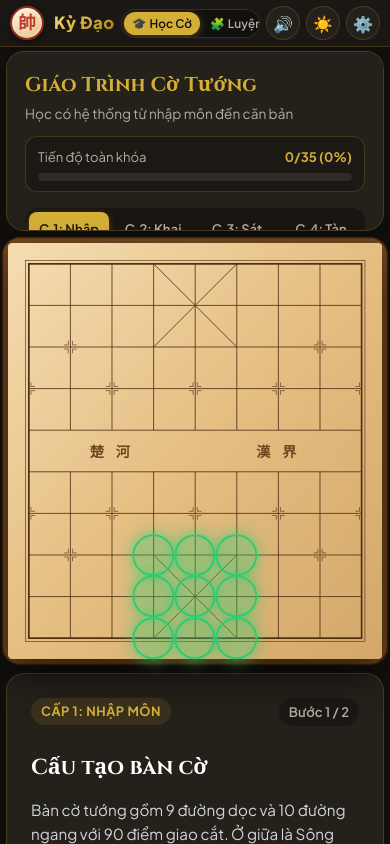
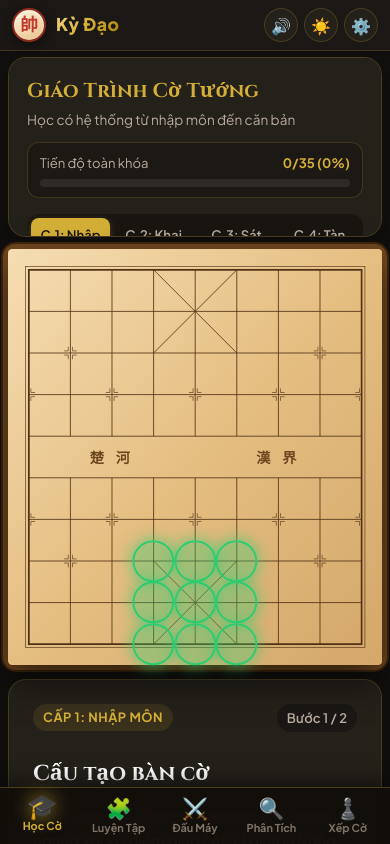
Before and after one commit to thachphamsqtt-spec/cotuong, a React (Vite) app: page / in a window 390 px wide. Built offline with nearby package versions, Linux system fonts and the light colour scheme.

Commit message:
feat(mobile): Comprehensive Mobile UX Optimization with Native Bottom Navigation Bar and Touch Improvements

```diff
--- a/src/App.tsx
+++ b/src/App.tsx
@@ -165,6 +165,55 @@ export default function App() {
         )}
       </main>
 
+      {/* Mobile Bottom Navigation Bar */}
+      <nav className="mobile-bottom-nav" role="tablist" aria-label="Điều hướng di động">
+        <button
+          className={`mobile-tab-btn ${activeTab === 'learn' ? 'active' : ''}`}
+          onClick={() => setActiveTab('learn')}
+          role="tab"
+          aria-selected={activeTab === 'learn'}
+        >
+          <span className="mobile-tab-icon">🎓</span>
+          <span className="mobile-tab-text">Học Cờ</span>
+        </button>
+        <button
+          className={`mobile-tab-btn ${activeTab === 'practice' ? 'active' : ''}`}
+          onClick={() => setActiveTab('practice')}
+          role="tab"
+          aria-selected={activeTab === 'practice'}
+        >
+          <span className="mobile-tab-icon">🧩</span>
+          <span className="mobile-tab-text">Luyện Tập</span>
+        </button>
+        <button
+          className={`mobile-tab-btn ${activeTab === 'play' ? 'active' : ''}`}
+          onClick={() => setActiveTab('play')}
+          role="tab"
+          aria-selected={activeTab === 'play'}
+        >
+          <span className="mobile-tab-icon">⚔️</span>
+          <span className="mobile-tab-text">Đấu Máy</span>
+        </button>
+        <button
+          className={`mobile-tab-btn ${activeTab === 'analysis' ? 'active' : ''}`}
+          onClick={() => setActiveTab('analysis')}
+          role="tab"
+          aria-selected={activeTab === 'analysis'}
+        >
+          <span className="mobile-tab-icon">🔍</span>
+          <span className="mobile-tab-text">Phân Tích</span>
+        </button>
+        <button
+          className={`mobile-tab-btn ${activeTab === 'editor' ? 'active' : ''}`}
+          onClick={() => setActiveTab('editor')}
+          role="tab"
+          aria-selected={activeTab === 'editor'}
+        >
+          <span className="mobile-tab-icon">♟️</span>
+          <span className="mobile-tab-text">Xếp Cờ</span>
+        </button>
+      </nav>
+
       {/* Settings Modal */}
       {settingsOpen && (
         <div className="modal-overlay" onClick={() => setSettingsOpen(false)}>
--- a/src/styles.css
+++ b/src/styles.css
@@ -3664,3 +3664,183 @@ input:checked + .slider:before {
   font-size: 0.78rem;
   color: var(--text-muted);
 }
+
+/* ==========================================================================
+   MOBILE BOTTOM NAVIGATION & RESPONSIVE UX OPTIMIZATIONS
+   ========================================================================== */
+.mobile-bottom-nav {
+  display: none;
+}
+
+@media (max-width: 768px) {
+  /* Hide Desktop Nav in Header */
+  .main-navbar .nav-tab-group {
+    display: none;
+  }
+
+  .main-navbar {
+    padding: 8px 12px;
+  }
+
+  .brand-text .brand-tagline {
+    display: none;
+  }
+
+  .brand-text .brand-name {
+    font-size: 1.1rem;
+  }
+
+  /* Reserve Bottom Space for Bottom Nav Bar */
+  .app-root {
+    padding-bottom: calc(68px + env(safe-area-inset-bottom, 8px));
+  }
+
+  .main-content-area {
+    padding: 6px 8px;
+  }
+
+  /* Fixed Mobile Bottom Navigation Bar */
+  .mobile-bottom-nav {
+    display: flex;
+    position: fixed;
+    bottom: 0;
+    left: 0;
+    right: 0;
+    z-index: 999;
+    background: rgba(18, 14, 10, 0.94);
+    backdrop-filter: blur(20px);
+    -webkit-backdrop-filter: blur(20px);
+    border-top: 1px solid rgba(212, 175, 55, 0.3);
+    padding: 6px 4px calc(6px + env(safe-area-inset-bottom, 0px)) 4px;
+    justify-content: space-around;
+    box-shadow: 0 -4px 20px rgba(0, 0, 0, 0.5);
+    touch-action: manipulation;
+  }
+
+  [data-theme='light'] .mobile-bottom-nav {
+    background: rgba(255, 250, 240, 0.95);
+    border-top: 1px solid #d4af37;
+    box-shadow: 0 -4px 15px rgba(180, 140, 50, 0.15);
+  }
+
+  .mobile-tab-btn {
+    flex: 1;
+    display: flex;
+    flex-direction: column;
+    align-items: center;
+    justify-content: center;
+    gap: 2px;
+    padding: 4px 2px;
+    border-radius: 8px;
+    background: transparent;
+    border: none;
+    color: var(--text-muted);
+    cursor: pointer;
+    transition: all 0.2s cubic-bezier(0.34, 1.56, 0.64, 1);
+    -webkit-tap-highlight-color: transparent;
+  }
+
+  .mobile-tab-icon {
+    font-size: 1.3rem;
+    line-height: 1;
+    transition: transform 0.2s ease;
+  }
+
+  .mobile-tab-text {
+    font-size: 0.68rem;
+    font-weight: 700;
+    white-space: nowrap;
+  }
+
+  .mobile-tab-btn.active {
+    color: var(--gold-accent);
+    transform: translateY(-2px);
+  }
+
+  .mobile-tab-btn.active .mobile-tab-icon {
+    transform: scale(1.18);
+    filter: drop-shadow(0 0 8px rgba(212, 175, 55, 0.7));
+  }
+
+  /* Single Column Body Grid for All Views on Mobile */
+  .play-body,
+  .practice-body,
+  .learn-body,
+  .analysis-body,
+  .editor-body {
+    grid-template-columns: 1fr !important;
+    gap: 10px !important;
+    width: 100%;
+  }
+
+  /* Optimized Mobile Board Dimensions */
+  .xiangqi-board {
+    width: min(96vw, calc((100dvh - 270px) * 0.9), 420px) !important;
+    max-height: calc(100dvh - 270px) !important;
+    box-shadow: var(--shadow-lg), 0 0 0 5px #70471e, 0 0 0 7px #3f250e !important;
+    border-radius: 8px;
+  }
+
+  .player-clock {
+    width: min(96vw, calc((100dvh - 270px) * 0.9), 420px) !important;
+    padding: 5px 10px !important;
+    margin: 4px auto !important;
+  }
+
+  .clock-digits {
+    font-size: 1.15rem !important;
+  }
+
+  .piece-char {
+    font-size: clamp(1.15rem, 5.5vw, 1.75rem);
+  }
+
+  /* Mobile Toolbar with Horizontal Touch Scrolling */
+  .play-topbar {
+    padding: 8px 10px !important;
+    gap: 8px !important;
+  }
+
+  .play-topbar-history-actions {
+    width: 100% !important;
+    display: flex !important;
+    overflow-x: auto !important;
+    padding-bottom: 2px !important;
+    scrollbar-width: none !important;
+    -webkit-overflow-scrolling: touch !important;
+  }
+
+  .play-topbar-history-actions::-webkit-scrollbar {
+    display: none;
+  }
+
+  .play-topbar-history-actions .btn-sm {
+    white-space: nowrap;
+    flex-shrink: 0;
+  }
+
+  /* Mobile Play Actions Row */
+  .play-actions-grid {
+    grid-template-columns: repeat(3, 1fr) !important;
+    gap: 5px !important;
+  }
+
+  .play-actions-grid button {
+    padding: 8px 4px !important;
+    font-size: 0.78rem !important;
+  }
+
+  .play-actions-grid .mini-kbd {
+    display: none;
+  }
+
+  /* Dialogs & Modals Full Width on Mobile */
+  .game-history-modal,
+  .shortcuts-modal,
+  .settings-modal,
+  .game-over-modal {
+    width: min(95vw, 540px) !important;
+    max-height: 88dvh !important;
+    border-radius: var(--radius-md) !important;
+  }
+}
```
Also changed, not shown: 1 other file (tests, documents, lock files or other folders).
